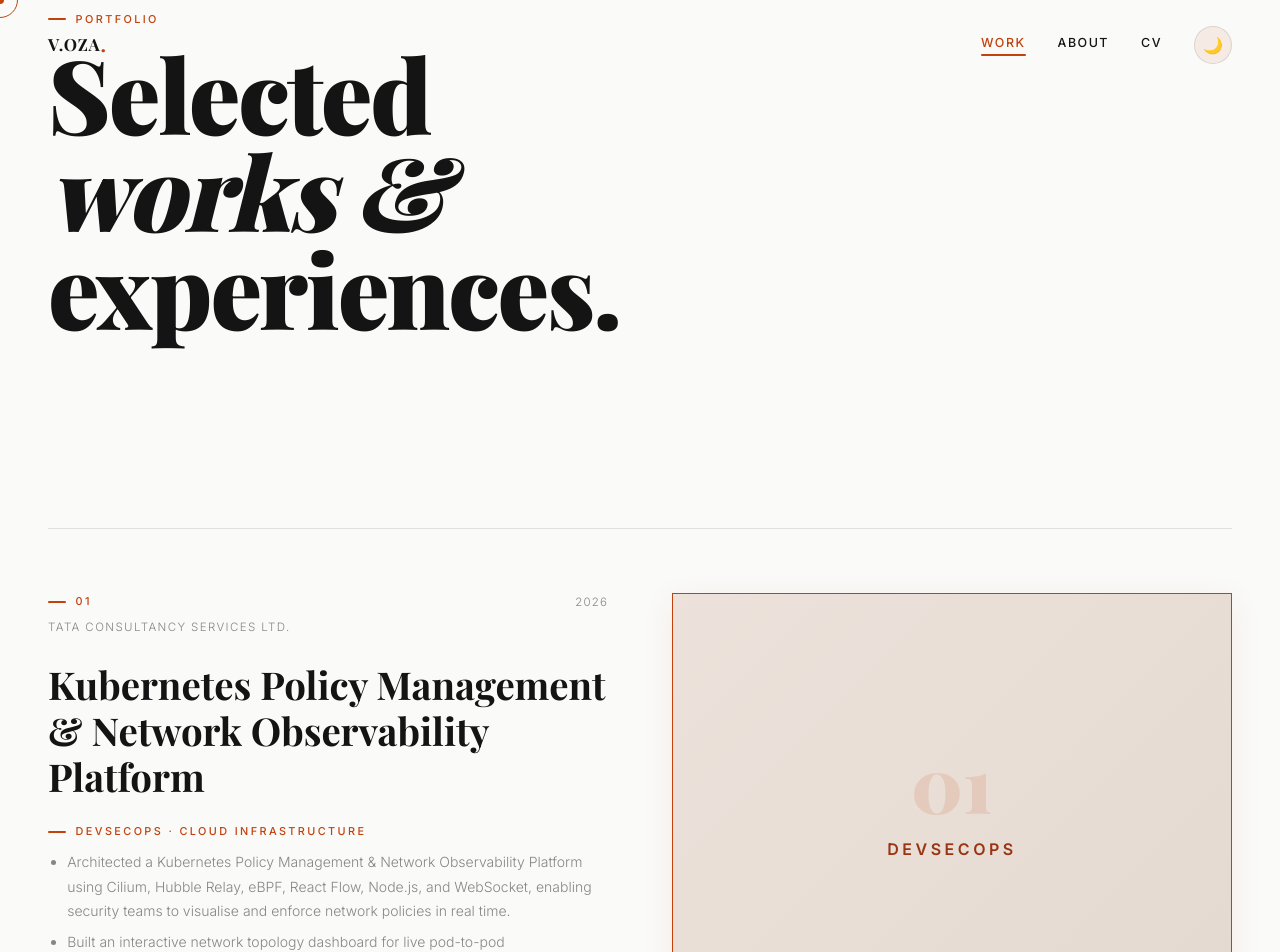
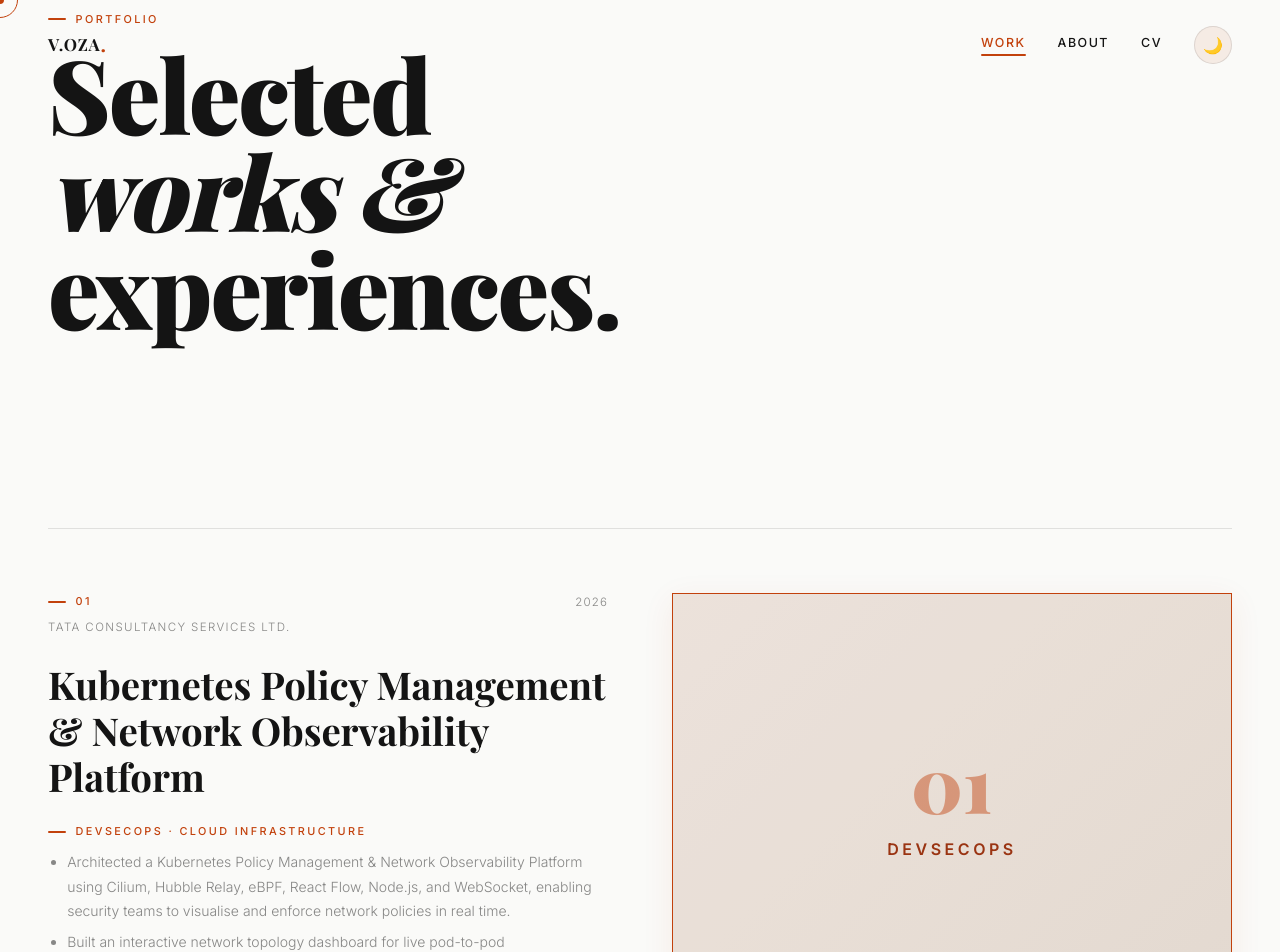
Before and after one commit to vanshiloza28/Portfolio-, a React (Vite) app in the folder frontend/: page /work in a window 1280 px wide. Shown: the top 952 px of the page. Built offline with nearby package versions, Linux system fonts and the light colour scheme; a web font is replaced by a local one.

Commit message:
style: increase work card number opacity to 0.45

```diff
--- a/frontend/src/pages/Work.jsx
+++ b/frontend/src/pages/Work.jsx
@@ -189,7 +189,7 @@ function WorkCard({ work, index }) {
           <div style={{ textAlign: 'center', position: 'relative' }}>
             <div style={{
               fontFamily: 'var(--font-serif)', fontSize: 'clamp(3rem, 6vw, 6rem)',
-              fontWeight: 900, opacity: 0.12, lineHeight: 1,
+              fontWeight: 900, opacity: 0.45, lineHeight: 1,
               color: 'var(--accent)'
             }}>
               {String(index + 1).padStart(2, '0')}
```
